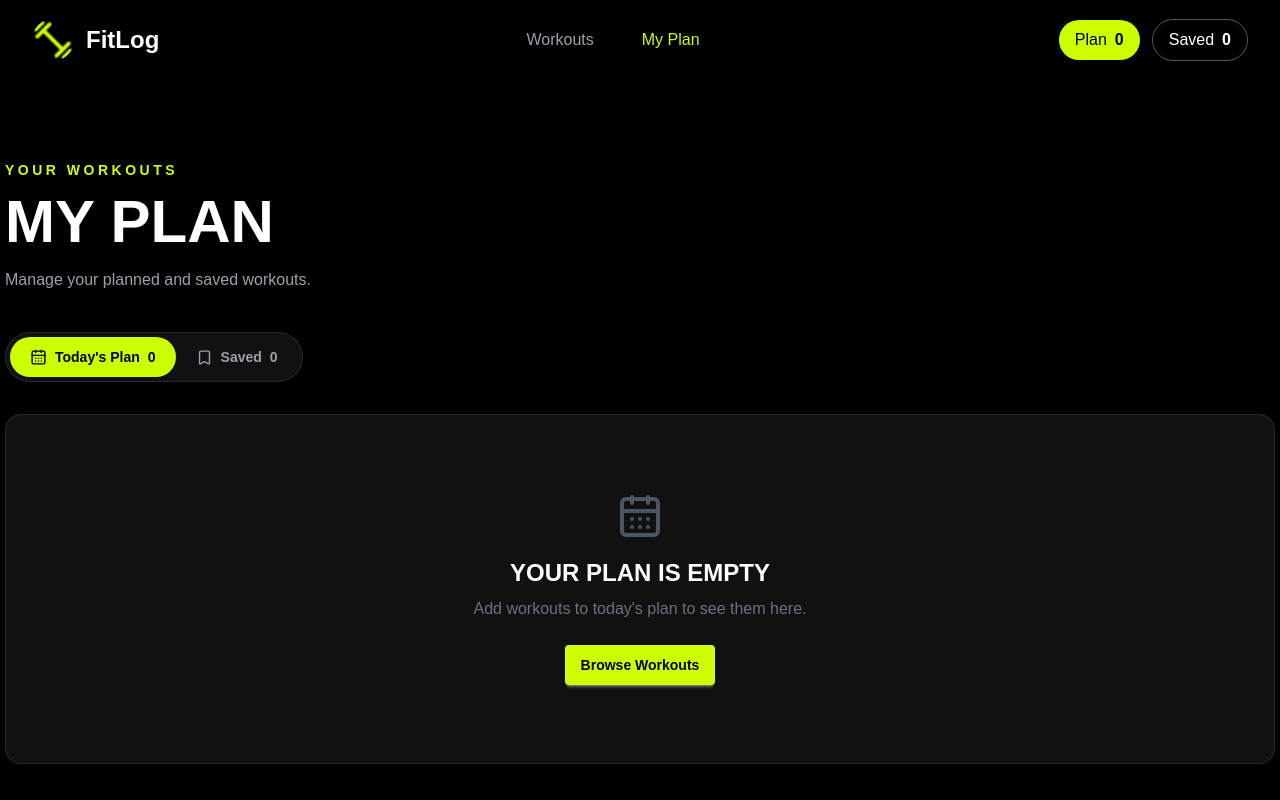
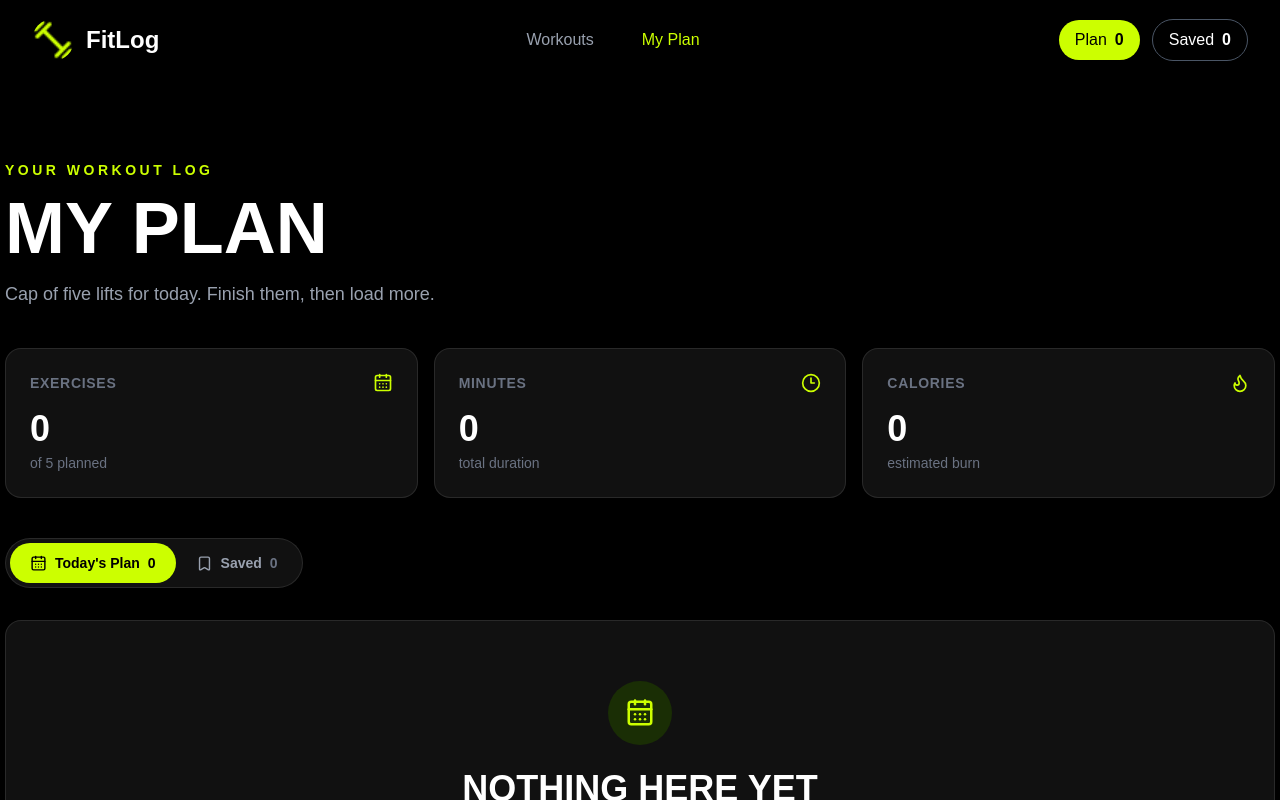
Before and after one commit to yousufali01/B-14-Assignment-6, a Next.js app: page /my-plan in a window 1280 px wide. Shown: the top 800 px of the page. Built offline with nearby package versions, Linux system fonts and the light colour scheme.

Commit message:
My Plan updated and V-0.5

```diff
--- a/src/app/my-plan/page.tsx
+++ b/src/app/my-plan/page.tsx
@@ -2,16 +2,70 @@
 
 import Image from "next/image";
 import Link from "next/link";
-import { Bookmark, CalendarDays, Trash2 } from "lucide-react";
+import {
+  Bookmark,
+  CalendarDays,
+  Clock3,
+  Flame,
+  Star,
+  Trash2,
+  Check,
+} from "lucide-react";
 import { useState } from "react";
+import { toast } from "sonner";
 import { useFitLog } from "@/context/FitLogContext";
 
 export default function MyPlanPage() {
   const [activeTab, setActiveTab] = useState<"plan" | "saved">("plan");
 
-  const { plan, saved, removeFromPlan, removeFromSaved } = useFitLog();
+  const [completed, setCompleted] = useState<number[]>([]);
+
+  const { plan, saved, isLoading, removeFromPlan, removeFromSaved } =
+    useFitLog();
 
   const workouts = activeTab === "plan" ? plan : saved;
+
+  const totalExercises = plan.length;
+
+  const totalMinutes = plan.reduce(
+    (total, workout) => total + workout.duration,
+    0,
+  );
+
+  const totalCalories = plan.reduce(
+    (total, workout) => total + workout.caloriesBurned,
+    0,
+  );
+
+  const handleDone = (id: number) => {
+    setCompleted((current) => {
+      if (current.includes(id)) {
+        return current.filter((item) => item !== id);
+      }
+
+      return [...current, id];
+    });
+
+    toast.success(
+      completed.includes(id)
+        ? "Workout marked as not done"
+        : "Workout marked as done",
+    );
+  };
+
+  const handleRemovePlan = (id: number) => {
+    removeFromPlan(id);
+
+    setCompleted((current) => current.filter((item) => item !== id));
+
+    toast.success("Workout removed from today's plan");
+  };
+
+  const handleRemoveSaved = (id: number) => {
+    removeFromSaved(id);
+
+    toast.success("Workout removed from saved");
+  };
 
   return (
     <main className="min-h-screen bg-black px-[5px] py-12 text-white sm:py-16 lg:py-20">
@@ -19,16 +73,70 @@ export default function MyPlanPage() {
         {/* Header */}
         <div className="mb-10">
           <p className="mb-3 text-sm font-semibold uppercase tracking-[0.25em] text-[#CCFF00]">
-            Your Workouts
+            Your Workout Log
           </p>
 
-          <h1 className="font-[family:var(--font-oswald)] text-4xl font-bold uppercase sm:text-5xl lg:text-6xl">
+          <h1 className="font-[family:var(--font-oswald)] text-5xl font-bold uppercase leading-none sm:text-6xl lg:text-7xl">
             My Plan
           </h1>
 
-          <p className="mt-4 text-gray-400">
-            Manage your planned and saved workouts.
+          <p className="mt-4 text-base text-gray-400 sm:text-lg">
+            Cap of five lifts for today. Finish them, then load more.
           </p>
+        </div>
+
+        {/* Metrics Summary */}
+        <div className="mb-10 grid grid-cols-1 gap-4 sm:grid-cols-3">
+          {/* Exercises */}
+          <div className="rounded-2xl border border-white/10 bg-[#111111] p-6">
+            <div className="flex items-center justify-between">
+              <p className="text-sm font-semibold uppercase tracking-wider text-gray-500">
+                Exercises
+              </p>
+
+              <CalendarDays size={20} className="text-[#CCFF00]" />
+            </div>
+
+            <p className="mt-4 font-[family:var(--font-oswald)] text-4xl font-bold">
+              {totalExercises}
+            </p>
+
+            <p className="mt-1 text-sm text-gray-500">of 5 planned</p>
+          </div>
+
+          {/* Minutes */}
+          <div className="rounded-2xl border border-white/10 bg-[#111111] p-6">
+            <div className="flex items-center justify-between">
+              <p className="text-sm font-semibold uppercase tracking-wider text-gray-500">
+                Minutes
+              </p>
+
+              <Clock3 size={20} className="text-[#CCFF00]" />
+            </div>
+
+            <p className="mt-4 font-[family:var(--font-oswald)] text-4xl font-bold">
+              {totalMinutes}
+            </p>
+
+            <p className="mt-1 text-sm text-gray-500">total duration</p>
+          </div>
+
+          {/* Calories */}
+          <div className="rounded-2xl border border-white/10 bg-[#111111] p-6">
+            <div className="flex items-center justify-between">
+              <p className="text-sm font-semibold uppercase tracking-wider text-gray-500">
+                Calories
+              </p>
+
+              <Flame size={20} className="text-[#CCFF00]" />
+            </div>
+
+            <p className="mt-4 font-[family:var(--font-oswald)] text-4xl font-bold">
+              {totalCalories}
+            </p>
+
+            <p className="mt-1 text-sm text-gray-500">estimated burn</p>
+          </div>
         </div>
 
         {/* Tabs */}
@@ -43,8 +151,14 @@ export default function MyPlanPage() {
             }`}
           >
             <CalendarDays size={17} />
-            Today&apos;s Plan
-            <span>{plan.length}</span>
+
+            <span>Today&apos;s Plan</span>
+
+            <span
+              className={activeTab === "plan" ? "text-black" : "text-gray-500"}
+            >
+              {plan.length}
+            </span>
           </button>
 
           <button
@@ -57,84 +171,140 @@ export default function MyPlanPage() {
             }`}
           >
             <Bookmark size={17} />
-            Saved
-            <span>{saved.length}</span>
+
+            <span>Saved</span>
+
+            <span
+              className={activeTab === "saved" ? "text-black" : "text-gray-500"}
+            >
+              {saved.length}
+            </span>
           </button>
         </div>
 
-        {/* Empty State */}
-        {workouts.length === 0 ? (
+        {/* Loading State */}
+        {isLoading ? (
           <div className="flex min-h-[350px] items-center justify-center rounded-2xl border border-white/10 bg-[#111111]">
             <div className="text-center">
+              <span className="loading loading-spinner loading-lg text-[#CCFF00]" />
+
+              <p className="mt-5 text-sm font-semibold uppercase tracking-wider text-gray-400">
+                Loading workouts…
+              </p>
+            </div>
+          </div>
+        ) : workouts.length === 0 ? (
+          /* Empty State */
+          <div className="flex min-h-[350px] items-center justify-center rounded-2xl border border-white/10 bg-[#111111] px-6">
+            <div className="text-center">
+              <div className="mx-auto flex h-16 w-16 items-center justify-center rounded-full bg-[#1A2E05]">
                 {activeTab === "plan" ? (
-                <CalendarDays
-                  size={48}
-                  className="mx-auto mb-4 text-gray-600"
-                />
+                  <CalendarDays size={30} className="text-[#CCFF00]" />
                 ) : (
-                <Bookmark size={48} className="mx-auto mb-4 text-gray-600" />
+                  <Bookmark size={30} className="text-[#CCFF00]" />
                 )}
+              </div>
 
-              <h2 className="text-2xl font-bold uppercase">
-                {activeTab === "plan"
-                  ? "Your plan is empty"
-                  : "Nothing saved yet"}
+              <h2 className="mt-6 font-[family:var(--font-oswald)] text-3xl font-bold uppercase sm:text-4xl">
+                Nothing Here Yet
               </h2>
 
-              <p className="mt-2 text-gray-500">
-                {activeTab === "plan"
-                  ? "Add workouts to today's plan to see them here."
-                  : "Save workouts for later to see them here."}
+              <p className="mx-auto mt-3 max-w-md text-sm leading-6 text-gray-500 sm:text-base">
+                Browse the library and add a lift to get today moving.
               </p>
 
               <Link
                 href="/"
-                className="btn mt-6 border-none bg-[#CCFF00] text-black hover:bg-[#b8e600]"
+                className="btn mt-6 border-none bg-[#CCFF00] px-6 text-black hover:bg-[#b8e600]"
               >
-                Browse Workouts
+                Go to workouts
               </Link>
             </div>
           </div>
         ) : (
           /* Workout Cards */
-          <div className="grid grid-cols-1 gap-6 sm:grid-cols-2 lg:grid-cols-3">
-            {workouts.map((workout) => (
+          <div className="space-y-5">
+            {workouts.map((workout) => {
+              const isDone = completed.includes(workout.id);
+
+              return (
                 <div
                   key={workout.id}
-                className="card overflow-hidden border border-white/10 bg-[#111111]"
+                  className={`overflow-hidden rounded-2xl border bg-[#111111] transition ${
+                    isDone
+                      ? "border-[#CCFF00]/30 opacity-75"
+                      : "border-white/10"
+                  }`}
                 >
-                {/* Image */}
-                <figure className="relative h-52 w-full">
+                  <div className="flex flex-col md:flex-row">
+                    {/* Thumbnail */}
+                    <div className="relative h-56 w-full shrink-0 overflow-hidden bg-[#1a1a1a] md:h-auto md:w-64 lg:w-72">
                       <Image
                         src={workout.image}
                         alt={workout.name}
                         fill
-                    className="object-cover"
-                    sizes="(max-width: 768px) 100vw, 33vw"
+                        className={`object-cover transition duration-300 ${
+                          isDone ? "grayscale" : ""
+                        }`}
+                        sizes="(max-width: 768px) 100vw, 288px"
                       />
-                </figure>
 
-                {/* Body */}
-                <div className="card-body p-5">
-                  <div className="flex flex-wrap gap-2">
+                      {isDone && (
+                        <div className="absolute inset-0 flex items-center justify-center bg-black/50">
+                          <div className="flex items-center gap-2 rounded-full bg-[#CCFF00] px-4 py-2 font-bold text-black">
+                            <Check size={18} />
+                            DONE
+                          </div>
+                        </div>
+                      )}
+                    </div>
+
+                    {/* Content */}
+                    <div className="flex flex-1 flex-col justify-between p-5 sm:p-6">
+                      <div>
+                        <div className="mb-3 flex flex-wrap gap-2">
                           {workout.muscleGroups.map((group) => (
                             <span
                               key={group}
-                        className="badge border-none bg-[#1A2E05] text-[#CCFF00]"
+                              className="badge border-none bg-[#1A2E05] px-3 py-3 text-[10px] font-bold uppercase tracking-wider text-[#CCFF00]"
                             >
                               {group}
                             </span>
                           ))}
                         </div>
 
-                  <h2 className="mt-2 text-xl font-bold uppercase">
+                        <h2 className="font-[family:var(--font-oswald)] text-2xl font-bold uppercase leading-tight sm:text-3xl">
                           {workout.name}
                         </h2>
 
-                  <p className="text-sm text-gray-400">{workout.equipment}</p>
+                        <p className="mt-2 text-sm text-gray-400">
+                          {workout.equipment}
+                        </p>
 
-                  {/* Buttons */}
-                  <div className="mt-4 flex gap-2">
+                        {/* Stats */}
+                        <div className="mt-5 flex flex-wrap items-center gap-5 border-t border-white/10 pt-4">
+                          <div className="flex items-center gap-2 text-sm text-gray-300">
+                            <Clock3 size={17} className="text-[#CCFF00]" />
+                            <span>{workout.duration} min</span>
+                          </div>
+
+                          <div className="flex items-center gap-2 text-sm text-gray-300">
+                            <Flame size={17} className="text-[#CCFF00]" />
+                            <span>{workout.caloriesBurned} kcal</span>
+                          </div>
+
+                          <div className="flex items-center gap-2 text-sm text-gray-300">
+                            <Star
+                              size={17}
+                              className="fill-[#CCFF00] text-[#CCFF00]"
+                            />
+                            <span>{workout.rating}</span>
+                          </div>
+                        </div>
+                      </div>
+
+                      {/* Actions */}
+                      <div className="mt-6 flex flex-col gap-3 sm:flex-row">
                         <Link
                           href={`/workout/${workout.id}`}
                           className="btn flex-1 border-none bg-[#CCFF00] text-black hover:bg-[#b8e600]"
@@ -142,22 +312,40 @@ export default function MyPlanPage() {
                           View Details
                         </Link>
 
+                        {activeTab === "plan" && (
+                          <button
+                            type="button"
+                            onClick={() => handleDone(workout.id)}
+                            className={`btn flex-1 border ${
+                              isDone
+                                ? "border-[#CCFF00] bg-[#1A2E05] text-[#CCFF00]"
+                                : "border-white/20 bg-transparent text-white"
+                            } hover:border-[#CCFF00] hover:bg-transparent hover:text-[#CCFF00]`}
+                          >
+                            <Check size={18} />
+
+                            {isDone ? "Done" : "Mark as Done"}
+                          </button>
+                        )}
+
                         <button
                           type="button"
                           onClick={() =>
                             activeTab === "plan"
-                          ? removeFromPlan(workout.id)
-                          : removeFromSaved(workout.id)
+                              ? handleRemovePlan(workout.id)
+                              : handleRemoveSaved(workout.id)
                           }
-                      className="btn btn-square border border-white/10 bg-transparent text-gray-400 hover:border-red-500 hover:bg-transparent hover:text-red-500"
-                      aria-label="Remove workout"
+                          className="btn btn-square border border-white/20 bg-transparent text-gray-400 hover:border-red-500 hover:bg-transparent hover:text-red-500"
+                          aria-label={`Remove ${workout.name}`}
                         >
                           <Trash2 size={18} />
                         </button>
                       </div>
                     </div>
                   </div>
-            ))}
+                </div>
+              );
+            })}
           </div>
         )}
       </div>
--- a/src/context/FitLogContext.tsx
+++ b/src/context/FitLogContext.tsx
@@ -12,28 +12,27 @@ import { Workout } from "@/types/workout";
 interface FitLogContextType {
   plan: Workout[];
   saved: Workout[];
-  addToPlan: (workout: Workout) => void;
+  isLoading: boolean;
+
+  addToPlan: (workout: Workout) => boolean;
   saveForLater: (workout: Workout) => void;
+
   removeFromPlan: (id: number) => void;
   removeFromSaved: (id: number) => void;
+
   isInPlan: (id: number) => boolean;
   isSaved: (id: number) => boolean;
 }
 
-const FitLogContext = createContext<FitLogContextType | undefined>(
-  undefined
-);
+const FitLogContext = createContext<FitLogContextType | undefined>(undefined);
 
-export function FitLogProvider({
-  children,
-}: {
-  children: ReactNode;
-}) {
+export function FitLogProvider({ children }: { children: ReactNode }) {
   const [plan, setPlan] = useState<Workout[]>([]);
   const [saved, setSaved] = useState<Workout[]>([]);
+  const [isLoading, setIsLoading] = useState(true);
 
-  // Load data from localStorage
   useEffect(() => {
+    try {
       const storedPlan = localStorage.getItem("fitlog-plan");
       const storedSaved = localStorage.getItem("fitlog-saved");
 
@@ -44,30 +43,39 @@ export function FitLogProvider({
       if (storedSaved) {
         setSaved(JSON.parse(storedSaved));
       }
+    } catch (error) {
+      console.error("Failed to load FitLog data:", error);
+    } finally {
+      setIsLoading(false);
+    }
   }, []);
 
-  // Save plan
   useEffect(() => {
+    if (isLoading) return;
+
     localStorage.setItem("fitlog-plan", JSON.stringify(plan));
-  }, [plan]);
+  }, [plan, isLoading]);
 
-  // Save saved workouts
   useEffect(() => {
+    if (isLoading) return;
+
     localStorage.setItem("fitlog-saved", JSON.stringify(saved));
-  }, [saved]);
+  }, [saved, isLoading]);
 
-  // Add workout to Today's Plan
   const addToPlan = (workout: Workout) => {
-    setPlan((currentPlan) => {
-      if (currentPlan.some((item) => item.id === workout.id)) {
-        return currentPlan;
+    if (plan.some((item) => item.id === workout.id)) {
+      return false;
     }
 
-      return [...currentPlan, workout];
-    });
+    if (plan.length >= 5) {
+      return false;
+    }
+
+    setPlan((currentPlan) => [...currentPlan, workout]);
+
+    return true;
   };
 
-  // Save workout for later
   const saveForLater = (workout: Workout) => {
     setSaved((currentSaved) => {
       if (currentSaved.some((item) => item.id === workout.id)) {
@@ -78,18 +86,12 @@ export function FitLogProvider({
     });
   };
 
-  // Remove from plan
   const removeFromPlan = (id: number) => {
-    setPlan((currentPlan) =>
-      currentPlan.filter((item) => item.id !== id)
-    );
+    setPlan((currentPlan) => currentPlan.filter((item) => item.id !== id));
   };
 
-  // Remove from saved
   const removeFromSaved = (id: number) => {
-    setSaved((currentSaved) =>
-      currentSaved.filter((item) => item.id !== id)
-    );
+    setSaved((currentSaved) => currentSaved.filter((item) => item.id !== id));
   };
 
   const isInPlan = (id: number) => {
@@ -105,6 +107,7 @@ export function FitLogProvider({
       value={{
         plan,
         saved,
+        isLoading,
         addToPlan,
         saveForLater,
         removeFromPlan,
@@ -122,9 +125,7 @@ export function useFitLog() {
   const context = useContext(FitLogContext);
 
   if (!context) {
-    throw new Error(
-      "useFitLog must be used inside FitLogProvider"
-    );
+    throw new Error("useFitLog must be used inside FitLogProvider");
   }
 
   return context;
```
Lines whose indentation alone changed are shown as unchanged.
